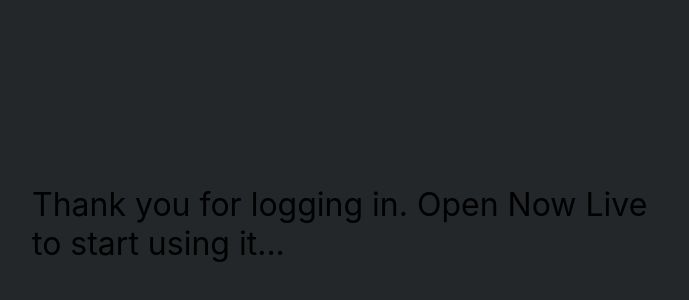
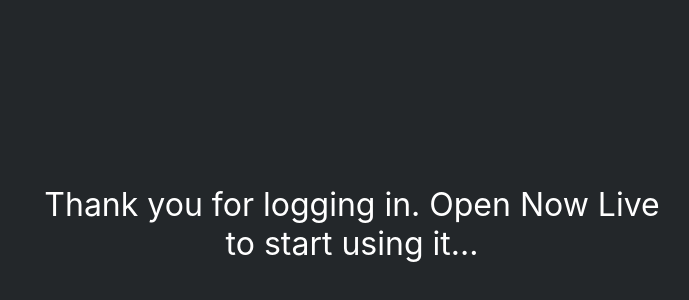
Before and after one commit to jewlexx/NowLiveWeb, a Next.js app: page /auth/callback in a window 1280 px wide. Shown: the part 176-476 px from the top of the page, without its empty margins (288-977 px from the left). Built offline with nearby package versions, Linux system fonts and the light colour scheme.

Commit message:
Fixed some things

```diff
--- a/pages/auth/callback.tsx
+++ b/pages/auth/callback.tsx
@@ -7,7 +7,7 @@
 
 export default function AuthCallback({ redirectUrl }: AuthCallbackProps) {
 	useEffect(() => {
-		if (window.location.hash === undefined) {
+		if (window.location.hash === undefined || window.location.hash === '') {
 			document.title = 'Hash is null, redirecting...';
 			window.open(redirectUrl + '/auth', '_self');
 		}
--- a/styles/Auth.module.scss
+++ b/styles/Auth.module.scss
@@ -2,6 +2,8 @@
 	width: 100vw;
 	height: 100vh;
 	background: #23272a;
+	color: #fff;
+	text-align: center;
 }
 
 .twitchLogin {
```
